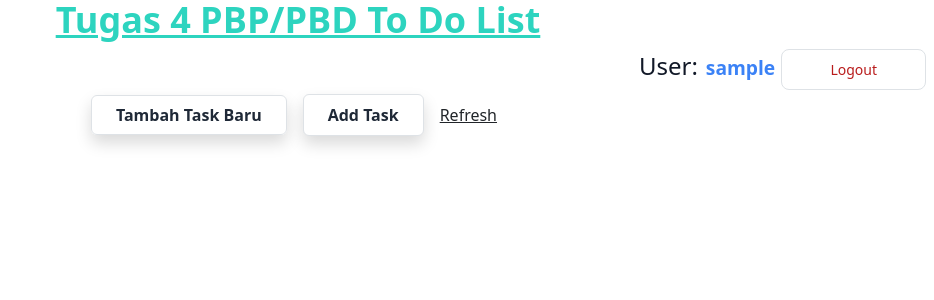
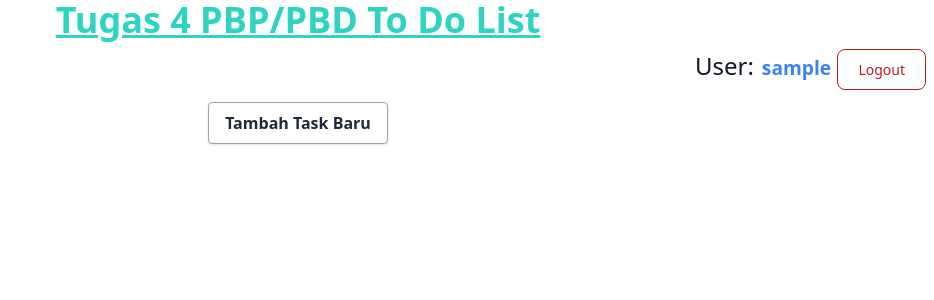
Before and after one commit to felixtjahyadi/Tugas2PBP, a Django app: page /todolist/ in a window 1280 px wide. Shown: the top 300 px of the page, without its empty margins (346-1280 px from the left). Run offline with Django 4.2, Linux system fonts and the light colour scheme; the visitor is signed in with stand-in values (Sample User, id 1); data that the repository does not hold is empty; style sheets or scripts are compiled from the project's sources; parts of the project's set-up code (start-up, migrations or seed data) failed here and were passed over; some libraries are stand-ins or nearby versions.

Commit message:
Revert "Tugas 6"
This reverts commit d98f8a3d098a6176c35f0ac837552ab5ab1bbadf.

```diff
--- a/templates/base.html
+++ b/templates/base.html
@@ -7,15 +7,13 @@
   <meta charset="UTF-8">
   <meta name="viewport" content="width=device-width, initial-scale=1.0">
   <link rel="stylesheet" href="">
-  <script src="https://ajax.googleapis.com/ajax/libs/jquery/3.6.0/jquery.min.js"></script>
-  <link href="https://cdn.jsdelivr.net/npm/bootstrap@5.2.2/dist/css/bootstrap.min.css" rel="stylesheet" integrity="sha384-Zenh87qX5JnK2Jl0vWa8Ck2rdkQ2Bzep5IDxbcnCeuOxjzrPF/et3URy9Bv1WTRi" crossorigin="anonymous">
+
   {% block meta %}
   {% endblock meta %}
   {% tailwind_css %}
 </head>
 
 <body>
-  <script src="https://cdn.jsdelivr.net/npm/bootstrap@5.2.2/dist/js/bootstrap.bundle.min.js" integrity="sha384-OERcA2EqjJCMA+/3y+gxIOqMEjwtxJY7qPCqsdltbNJuaOe923+mo//f6V8Qbsw3" crossorigin="anonymous"></script>
   {% block content %}
   {% endblock content %}
 </body>
--- a/todolist/templates/todolist.html
+++ b/todolist/templates/todolist.html
@@ -12,49 +12,15 @@
   </button>
 </div>
 
-<div style="margin-top:10px;" class='inline-flex justify-center w-full text-center'>
-  <button class="px-3">
-    <a class="bg-white hover:bg-gray-120 text-gray-800 font-semibold py-2 px-4 border border-gray-400 rounded shadow" href="{% url 'todolist:create_task' %}">
-      Tambah Task Baru
-    </a>
+<div style="margin-top:10px;" class='ml-2'>
+  <button class="py-2 inline-flex justify-center w-full text-center">
+    <a class="bg-white hover:bg-gray-120 text-gray-800 font-semibold py-2 px-4 border border-gray-400 rounded shadow" href="{% url 'todolist:create_task' %}">Tambah Task Baru</a>
   </button>
-  <button type="button" class="bg-white hover:bg-gray-120 text-gray-800 font-semibold py-2 px-4 border border-gray-400 rounded shadow" data-bs-toggle="modal" data-bs-target="#mainModal">
-    Add Task
-  </button>
-  <button id="refresh_data" class="px-3 underline">Refresh</button>
 </div>
 
-<div class="modal fade" id="mainModal" tabindex="-1" aria-labelledby="mainModalLabel" aria-hidden="true">
-  <div class="modal-dialog">
-    <div class="modal-content">
-      <div class="modal-header">
-        <h1 class="modal-title fs-5" id="mainModalLabel">
-          Add Task
-        </h1>
-        <button type="button" class="btn-close" data-bs-dismiss="modal" aria-label="Close" id="close_modal"></button>
-      </div>
-      <div class="modal-body">
-        <div class = "create">
-          <form method="POST" id="modal_form">
-              {% csrf_token %}
-              <table>
-                {{ form.as_table }}
-              </table>
-          </form>
-        </div>
-      </div>
-      <div class="modal-footer">
-        <button type="button" data-bs-dismiss="modal">Close</button>
-        <button type="submit" class="btn btn-primary" id="submit_task">Submit</button>
-      </div>
-    </div>
-  </div>
-</div>
-
-
-<div style="margin-top:20px;" >
-  <div class='ml-2 mr-2' id='main_div'>
-      <!-- {% for task in list_task %}
+<div style="margin-top:20px;">
+  <div class='ml-2 mr-2'>
+      {% for task in list_task %}
         <div class="max-w-full rounded overflow-auto shadow-lg border-2 border-black-500 dark:bg-grey-500 bg-grey-500 hover:bg-orange-100">
           <h1 class="ml-2 text-sm text-right font-medium text-gray-500 dark:text-gray-400">{{task.date}}</h1>
           <div class="ml-2 text-gray-900 text-xl leading-tight font-medium mb-2">{{task.title}}
@@ -79,46 +45,7 @@
           </div>
         </div>
         <br>
-      {% endfor %}   -->
+      {% endfor %}
   </div>
 </div>
-
-<script>
-  $(document).ready(function(){
-      $("#refresh_data").click(function(){
-          $.get("/todolist/json/", function(data) {
-              $("#main_div").empty();
-                for(var i = 0 ; i < data.length; i++){
-                    $("#main_div").append(`
-                    <div class="max-w-full rounded overflow-auto shadow-lg border-2 border-black-500 dark:bg-grey-500 bg-grey-500 hover:bg-orange-100">
-                      <h1 class="ml-2 text-sm text-right font-medium text-gray-500 dark:text-gray-400">${data[i].fields.date}</h1>
-                        <div class="ml-2 text-gray-900 text-xl leading-tight font-medium mb-2">${data[i].fields.title}
-                          ${data[i].fields.is_finished ? '<span class="inline-block dark:bg-green-400/75 bg-green-400/75 rounded-full px-3 py-1 text-sm font-bold text-black mr-2 mb-2">Status: Selesai </span>':'<span class="inline-block dark:bg-red-600/75 bg-red-600/75 rounded-full px-3 py-1 text-sm font-bold text-white mr-2 mb-2">Status: Belum Selesai </span>'}
-                          </div>
-                          <p class=" ml-2 text-base leading-relaxed mt-0 mb-4 text-black-500 font-bold sm:font-medium break-words">
-                            ${data[i].fields.description}
-                          </p>
-                          <div class="flex">
-                              <button type="button" class="ml-2 text-white bg-blue-700 hover:bg-blue-800 focus:outline-none focus:ring-4 focus:ring-blue-300 font-medium rounded-full text-sm px-5 py-2.5 text-center mr-2 mb-2 dark:bg-blue-600 dark:hover:bg-blue-700 dark:focus:ring-blue-800">
-                                <a href="/todolist/change-status/${data[i].pk}"> Ganti Status</a> </button>
-                          </div>
-                        </div>
-                    </div>
-                    `
-                    );
-              }
-          });
-      });
-  });
-
-
-  $(document).ready(function(){
-      $("#submit_task").click(function(){
-          $.post("/todolist/add/", $('#modal_form').serialize());
-          $("#close_modal").click();
-          setTimeout(function(){$("#refresh_data").click();}, 200);
-      });
-  });
-</script>
-
 {% endblock content %}
--- a/todolist/urls.py
+++ b/todolist/urls.py
@@ -1,3 +1,4 @@
+from ast import Delete
 from django.urls import path
 from todolist.views import show_todolist
 from todolist.views import register
@@ -6,9 +7,7 @@
 from todolist.views import create_task
 from todolist.views import change_status
 from todolist.views import delete
-from todolist.views import show_json
-from todolist.views import add_ajax
-# from todolist.views import delete_ajax
+
 app_name = 'todolist'
 
 urlpatterns = [
@@ -19,7 +18,4 @@
     path('create-task/', create_task, name='create_task'),
     path('change-status/<int:pk>', change_status, name='change_status'),
     path('delete/<int:pk>', delete, name='delete'),
-    path('json/', show_json, name='show_json'),
-    path('add/', add_ajax, name='add-task'),
-    # path('delete-ajax/', delete_ajax, name='delete_ajax')
 ]
--- a/todolist/views.py
+++ b/todolist/views.py
@@ -1,4 +1,4 @@
-from datetime import date
+import datetime
 from multiprocessing import context
 from django.shortcuts import render
 from todolist.models import Task
@@ -11,18 +11,14 @@
 from django.contrib.auth.decorators import login_required
 from django.http import HttpResponseRedirect
 from .forms import ToDoListForm
-from django.core import serializers
-from django.http import HttpResponse
-from django.http import HttpResponseNotFound
-
+# Create your views here.
 
 @login_required(login_url='/todolist/login/')
 def show_todolist(request):
     task_data = Task.objects.filter(user = request.user)
     context = {
         'list_task' : task_data,
-        'user' : request.user,
-        'form' : ToDoListForm()
+        'user' : request.user
     }
     return render(request, "todolist.html", context)
 
@@ -83,38 +79,3 @@
 def delete(request, pk):
     Task.objects.filter(pk=pk).delete()
     return redirect('todolist:show_todolist')
-
-def show_json(request):
-    data_task = Task.objects.filter(user = request.user)
-    return HttpResponse(serializers.serialize("json", data_task), content_type="application/json")
-
-def add_ajax(request):
-    if request.method == "POST":
-        form = ToDoListForm(request.POST)
-        if form.is_valid():
-            data = form.cleaned_data
-            user = request.user
-            title = data['title']
-            description = data['description']
-            date = data['date']
-            todo = Task(user = user, date=date, title = title, description = description)
-            todo.save()
-        return redirect('todolist:show_todolist')
-    return HttpResponseNotFound()
-
-# def delete_ajax(request,pk):
-#     if(Task.objects.get(pk=pk).user == request.user):
-#         Task.objects.filter(pk = pk).delete()
-#         tasks = Task.objects.filter(user = request.user)
-#         send = []
-#         for task in tasks:
-#             data = {
-#                 "id": task.pk,
-#                 "title": task.title,
-#                 "description": task.description,
-#                 "date": str(task.date),
-#                 "is_finished": task.is_finished,
-#             }
-#             send.append(data)
-
-#         return JsonResponse(kirim, safe = False)
```
Also changed, not shown: theme/static/css/dist/styles.css (+85 -11 lines), todolist/README-TWO.md (deleted).
